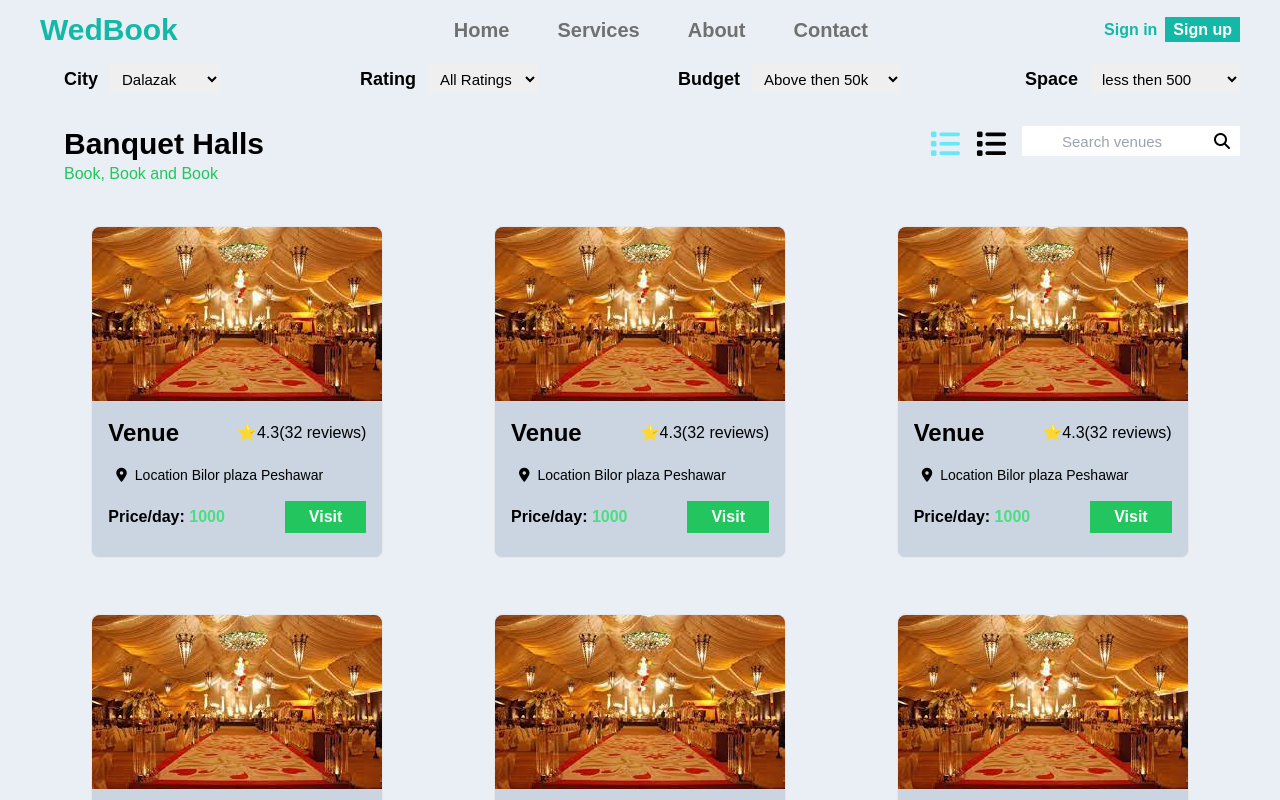
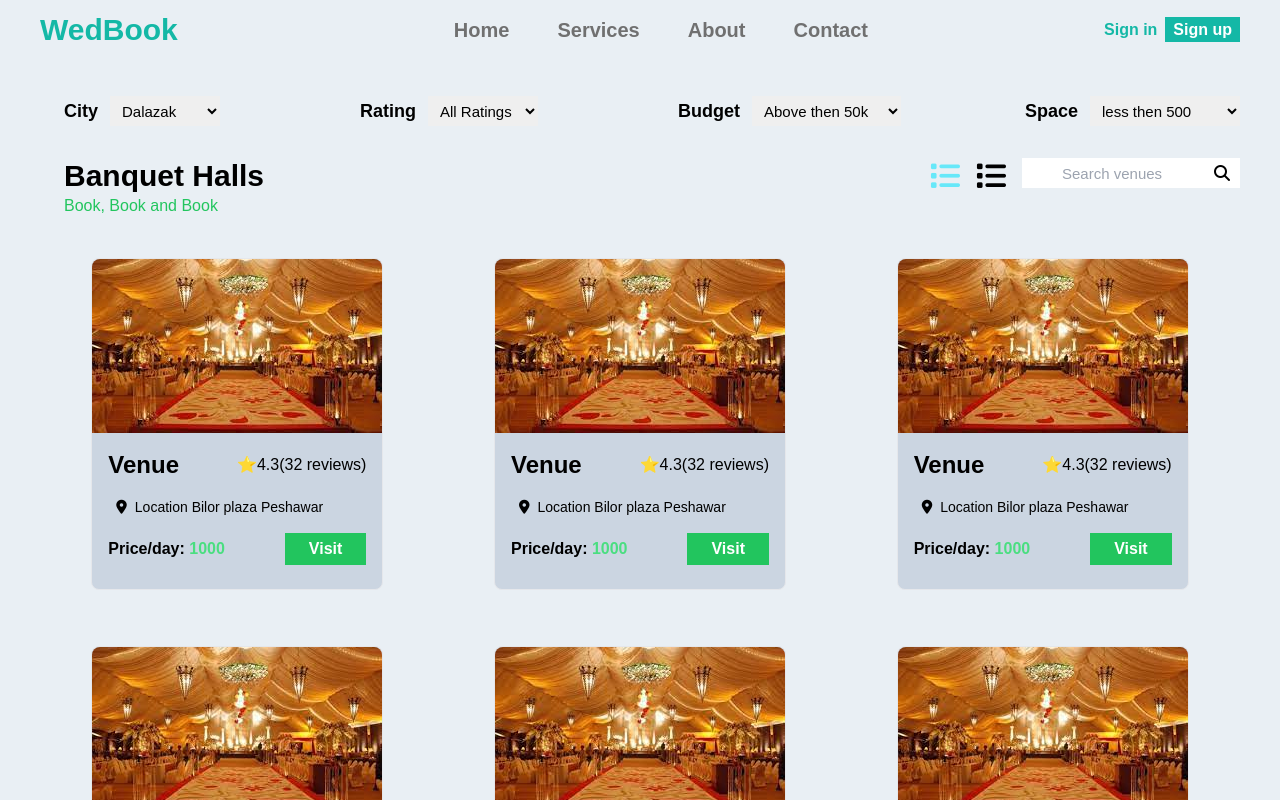
Before and after one commit to yasinafridi1/wedbook, a React (Create React App) app in the folder frontend/: page / in a window 1280 px wide. Shown: the top 800 px of the page. Built offline with nearby package versions, Linux system fonts and the light colour scheme.

Commit message:
css minor changes

```diff
--- a/frontend/src/Components/venues/Hall.js
+++ b/frontend/src/Components/venues/Hall.js
@@ -5,7 +5,7 @@ import List from "./List";
 const Hall = () => {
   const [grid, setGrid] = useState(true);
   return (
-    <div className="pt-16 pb-4">
+    <div className="py-24">
       <div className="px-8 flex justify-between w-full">
         <div>
           <label className="pl-8 pr-3 font-semibold text-lg" htmlFor="city">
```
